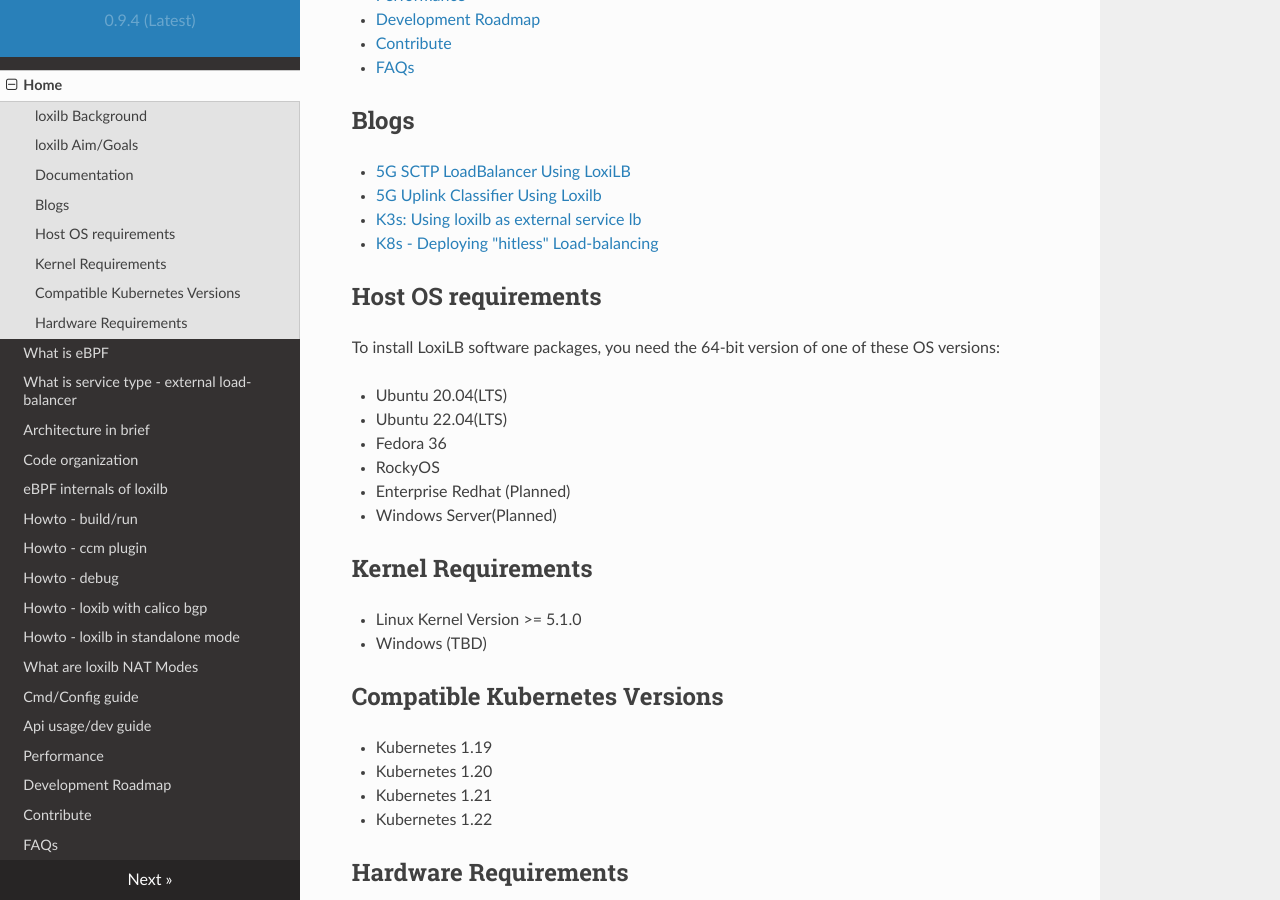
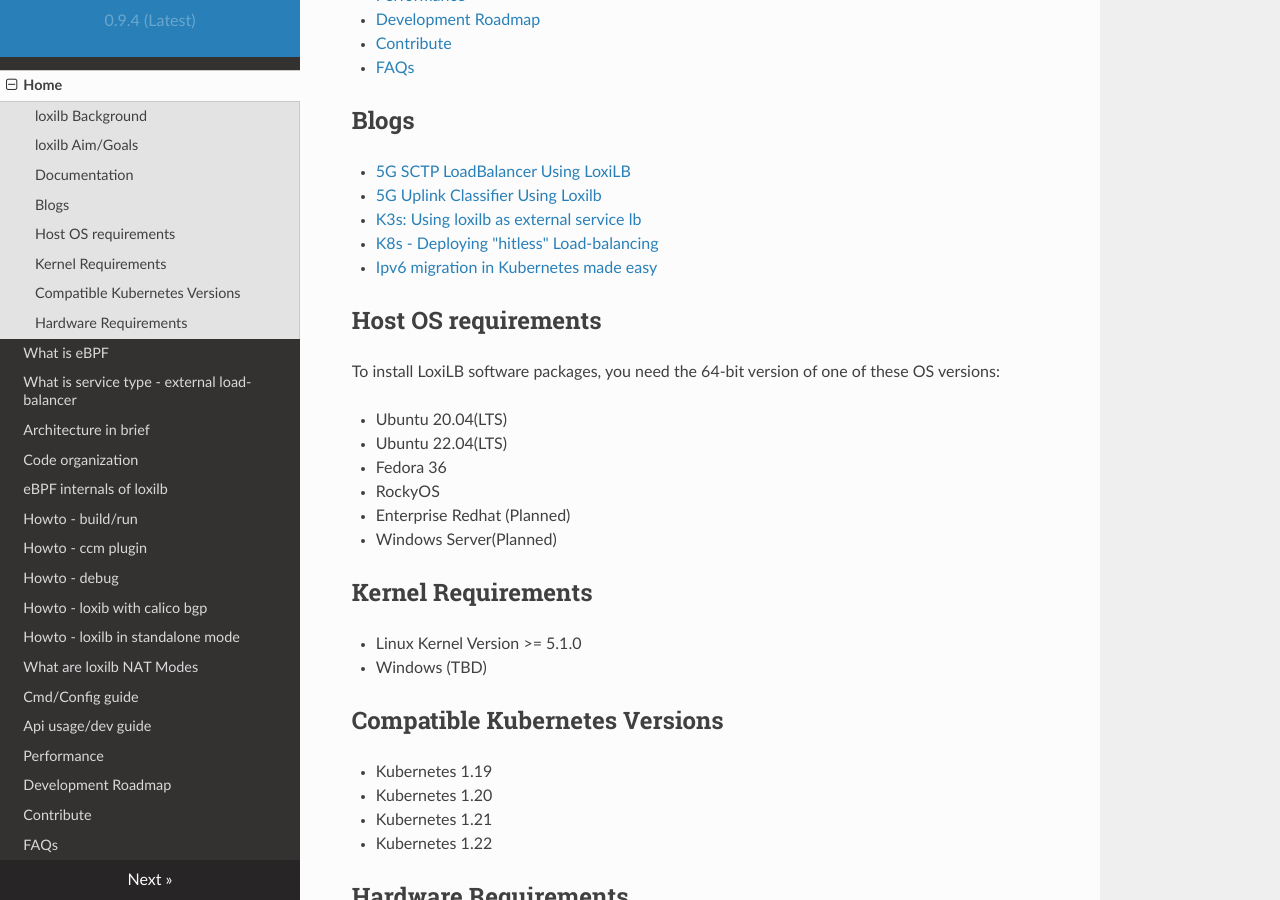
Before and after one commit to loxilb-io/loxilbdocs, an MkDocs documentation site: the page built from docs/index.md, in a window 1280 px wide and 900 px high, scrolled down 1934 px. Built offline with MkDocs 1.6.1, drawn with Linux system fonts in a browser that asks for light colours; nearby versions of some CDN libraries.

Commit message:
Update index.md

```diff
--- a/docs/index.md
+++ b/docs/index.md
@@ -61,6 +61,7 @@
 - [5G Uplink Classifier Using Loxilb](https://futuredon.medium.com/5g-uplink-classifier-using-loxilb-7593a4d66f4c)
 - [K3s: Using loxilb as external service lb](https://cloudybytes.medium.com/k3s-using-loxilb-as-external-service-lb-2ea4ce61e159)
 - [K8s - Deploying "hitless" Load-balancing](https://www.loxilb.io/post/k8s-deploying-hitless-and-ha-load-balancing)
+- [Ipv6 migration in Kubernetes made easy](https://www.loxilb.io/post/k8s-exposing-ipv4-services-externally-as-ipv6)
 
 ## Host OS requirements
 
```
